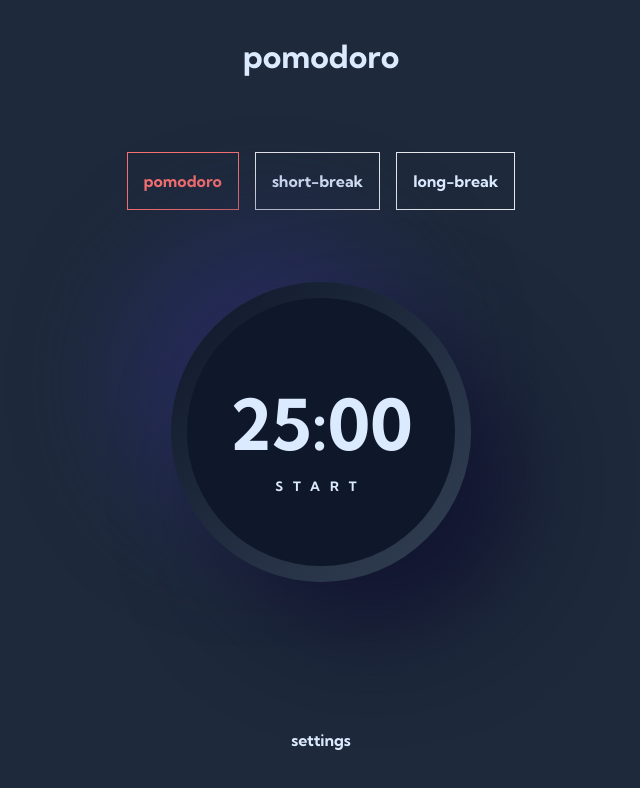
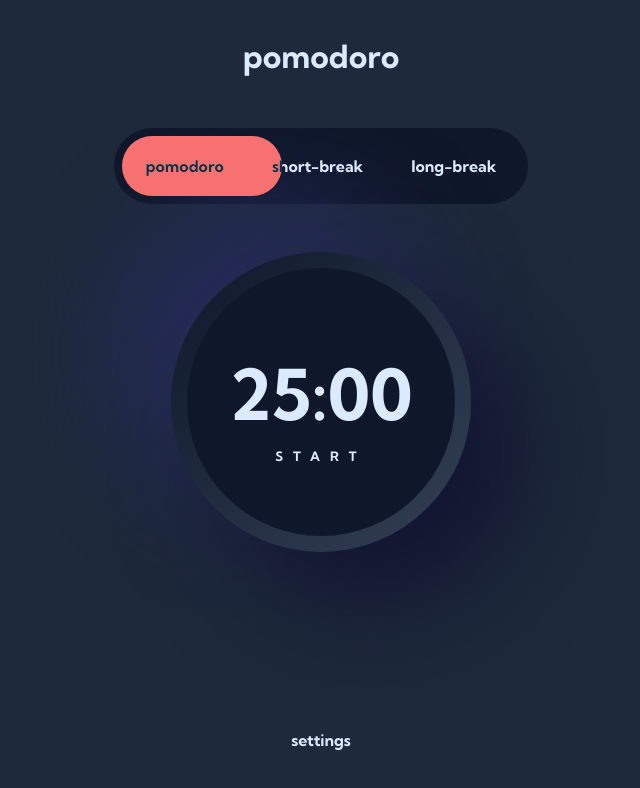
Before and after one commit to bohdancho/pomodoro-spa, a React (Vite) app: page / in a window 1280 px wide. Shown: the top 788 px of the page, without its empty margins (319-959 px from the left). Built offline with nearby package versions, Linux system fonts and the light colour scheme.

Commit message:
implement tabs ui

```diff
--- a/src/App.tsx
+++ b/src/App.tsx
@@ -1,9 +1,9 @@
 import { useEffect, useState } from 'react'
 import './App.tw.css'
-import { Settings, Timer } from './components'
+import { ModeTabs, Settings, Timer } from './components'
 import { useTimer } from './hooks'
 import { Color, CustomCSS, Font, Mode, Presets, Theme } from './models'
-import { MINUTE_IN_MS, getKeys } from './utils'
+import { MINUTE_IN_MS } from './utils'
 
 const defaultTheme: Theme = { color: Color.tomato, font: Font.kumbhSans }
 const defaultPresets: Presets = {
@@ -30,21 +30,10 @@ function App() {
   return (
     <div
       style={{ '--color-primary': theme.color, fontFamily: theme.font } as CustomCSS}
-      className='flex flex-col items-center justify-center w-screen h-screen gap-24 px-24 pt-32 pb-48 text-blue-100 bg-slate-800'
+      className='flex flex-col items-center justify-center w-screen h-screen gap-48 px-24 pt-32 pb-48 text-blue-100 bg-slate-800'
     >
-      <h1 className='mb-48 text-[32px]'>pomodoro</h1>
-      <div className='flex gap-16 mb-48'>
-        {getKeys(presets).map((mode) => (
-          <button
-            type='button'
-            key={mode}
-            className={`${activeMode === mode ? 'text-primary border-primary' : 'border-gray'} p-4 border border-1`}
-            onClick={() => handleModeChange(mode)}
-          >
-            {mode}
-          </button>
-        ))}
-      </div>
+      <h1 className='text-[32px]'>pomodoro</h1>
+      <ModeTabs presets={presets} activeMode={activeMode} handleModeChange={handleModeChange}></ModeTabs>
       <div onClick={triggerAction}>
         {
           <Timer
--- a/src/components/index.ts
+++ b/src/components/index.ts
@@ -1,4 +1,3 @@
-export * from './presetsSettings'
+export * from './modeTabs'
 export * from './settings'
-export * from './themeSettings'
 export * from './timer'
--- /dev/null
+++ b/src/components/modeTabs.tsx
@@ -0,0 +1,63 @@
+import { FunctionComponent, useLayoutEffect, useRef, useState } from 'react'
+import { Mode, Presets } from '../models'
+import { getKeys } from '../utils'
+
+interface ModeTabsProps {
+  presets: Presets
+  activeMode: Mode
+  handleModeChange: (mode: Mode) => void
+}
+
+export const ModeTabs: FunctionComponent<ModeTabsProps> = ({ presets, activeMode, handleModeChange }) => {
+  const activeButtonRef = useRef<HTMLButtonElement | null>()
+  const [activeLayerLeft, setActiveLayerLeft] = useState(0)
+  const [activeLayerRight, setActiveLayerRight] = useState(0)
+
+  useLayoutEffect(() => {
+    // setTimeout(() => {
+    const buttonRect = activeButtonRef.current?.getBoundingClientRect()
+    const parentRect = activeButtonRef.current?.parentElement?.getBoundingClientRect()
+
+    if (buttonRect && parentRect) {
+      setActiveLayerLeft(buttonRect.left - parentRect.left)
+      setActiveLayerRight(parentRect.right - buttonRect.right)
+    }
+    // }, 100)
+  }, [activeMode])
+
+  const buttonPaddings = 'px-24 py-[18px]'
+
+  const getButton = (mode: Mode) => (
+    <button
+      ref={(ref) => (activeMode === mode ? (activeButtonRef.current = ref) : null)}
+      type='button'
+      key={mode}
+      className={buttonPaddings}
+      onClick={() => handleModeChange(mode)}
+    >
+      <div className='relative z-10 text-blue-100'>{mode}</div>
+    </button>
+  )
+
+  return (
+    <div className='flex p-8 rounded-full bg-slate-900'>
+      <div className='relative'>
+        {getKeys(presets).map(getButton)}
+        <div
+          className='absolute top-0 z-20 flex pointer-events-none transition-[clip-path] duration-1000'
+          style={{ clipPath: `inset(0 ${activeLayerRight}px 0 ${activeLayerLeft}px)` }}
+        >
+          {getKeys(presets).map((mode) => (
+            <div key={mode} className={buttonPaddings}>
+              <div className='relative text-slate-800'>{mode}</div>
+            </div>
+          ))}
+        </div>
+        <div
+          className='absolute h-full bg-primary top-0 rounded-full pointer-events-none duration-1000 transition-[left,right] transform'
+          style={{ left: activeLayerLeft, right: activeLayerRight }}
+        ></div>
+      </div>
+    </div>
+  )
+}
--- /dev/null
+++ b/src/components/settings/index.ts
@@ -0,0 +1,3 @@
+export * from './presetsSettings'
+export * from './settings'
+export * from './themeSettings'
--- a/src/components/presetsSettings.tsx
+++ b/src/components/settings/presetsSettings.tsx
@@ -1,6 +1,6 @@
 import { ChangeEvent, Dispatch, FunctionComponent, SetStateAction } from 'react'
-import { Mode, Presets } from '../models'
-import { MINUTE_IN_MS, getKeys, getMinutes, isPositiveInteger } from '../utils'
+import { Mode, Presets } from '../../models'
+import { MINUTE_IN_MS, getKeys, getMinutes, isPositiveInteger } from '../../utils'
 
 interface PresetsSettingsProps {
   presets: Presets
--- a/src/components/settings.tsx
+++ b/src/components/settings/settings.tsx
@@ -1,6 +1,6 @@
 import { Dispatch, FunctionComponent, SetStateAction, useReducer, useState } from 'react'
-import { PresetsSettings, ThemeSettings } from '.'
-import { Presets, Theme } from '../models'
+import { PresetsSettings, ThemeSettings } from '..'
+import { Presets, Theme } from '../../models'
 
 interface SettingsProps {
   theme: Theme
--- a/src/components/themeSettings.tsx
+++ b/src/components/settings/themeSettings.tsx
@@ -1,6 +1,6 @@
 import { Dispatch, FunctionComponent, SetStateAction } from 'react'
-import { Color, Font, Theme } from '../models'
-import { getKeys } from '../utils'
+import { Color, Font, Theme } from '../../models'
+import { getKeys } from '../../utils'
 
 interface ThemeSettingsProps {
   theme: Theme
--- a/tailwind.config.js
+++ b/tailwind.config.js
@@ -32,10 +32,6 @@ export default {
         40: '40px',
         48: '48px',
       },
-      borderRadius: {
-        input: '10px',
-        button: '26px',
-      },
       boxShadow: {
         DEFAULT: '50px 50px 100px 0px #121530, -50px -50px 100px 0px #272C5A',
       },
```
